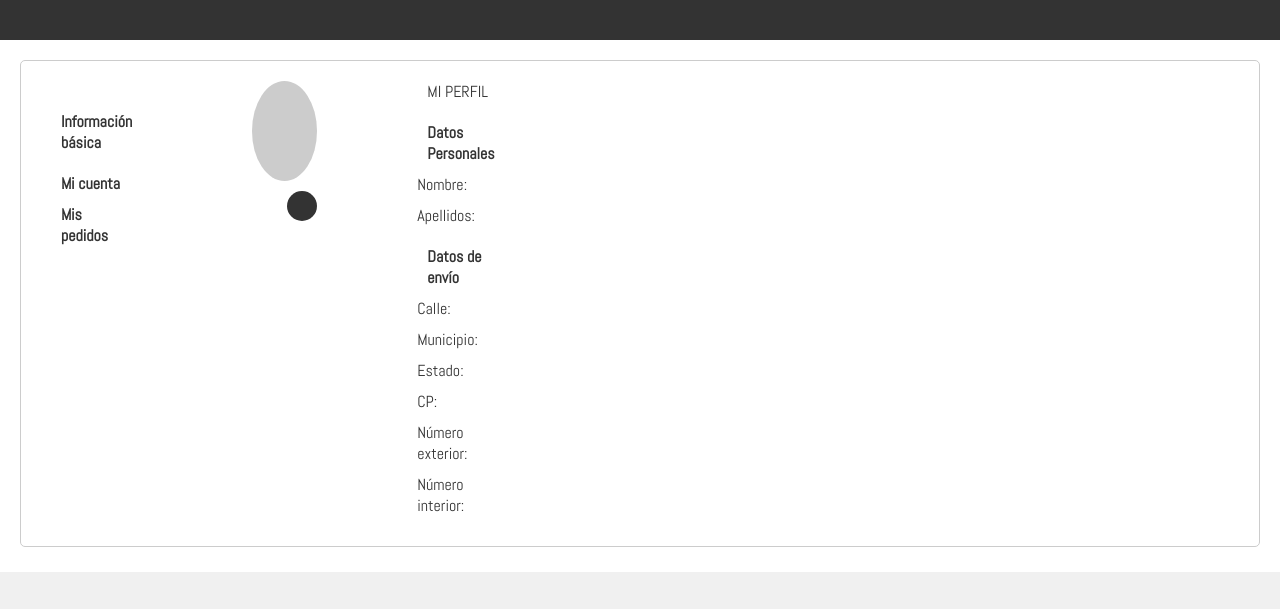
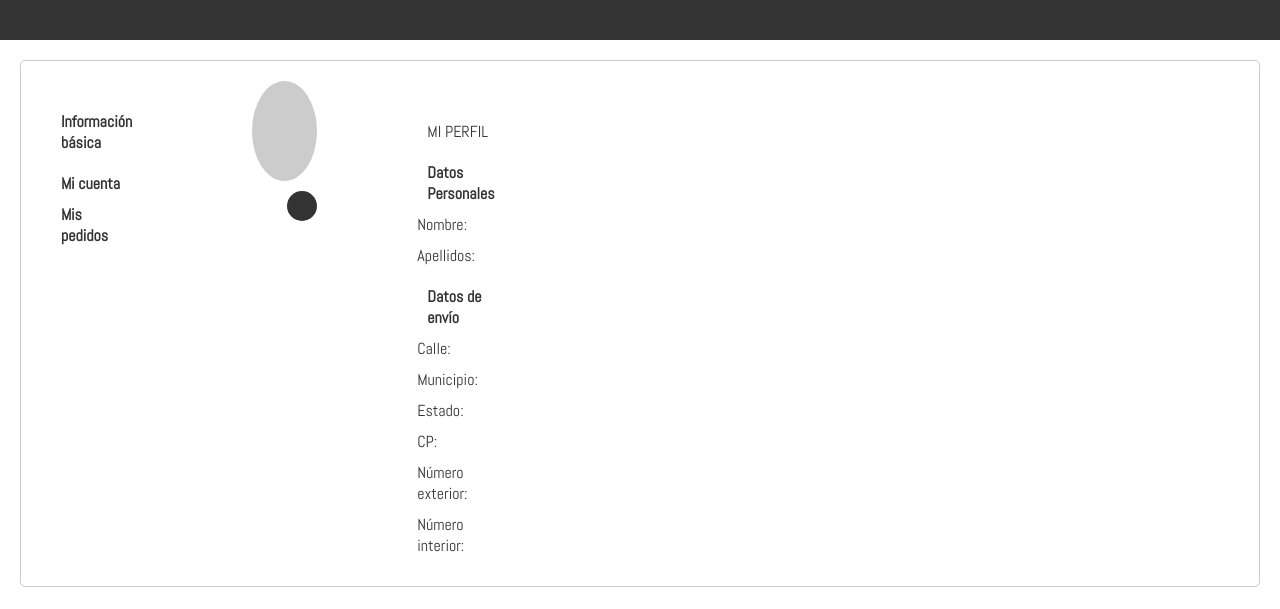
Before and after one commit to Luisangel-Cordova27/TiendaDeLibros_Caso-01, a plain HTML site: page perfil.html in a window 1280 px wide. Shown: the top 609 px of the page. Drawn offline with Linux system fonts and the light colour scheme; a web font is replaced by a local one.

Commit message:
Update estiloperfil.css
Una edicion para que jale el de govea

```diff
--- a/estiloperfil.css
+++ b/estiloperfil.css
@@ -92,6 +92,8 @@
 .container{
   margin-right: 1000px;
   margin-left: auto;
+  display:inline;
+  margin-top: 40px;
 }
 
 .detail-label {
```
Lines whose indentation alone changed are shown as unchanged.
